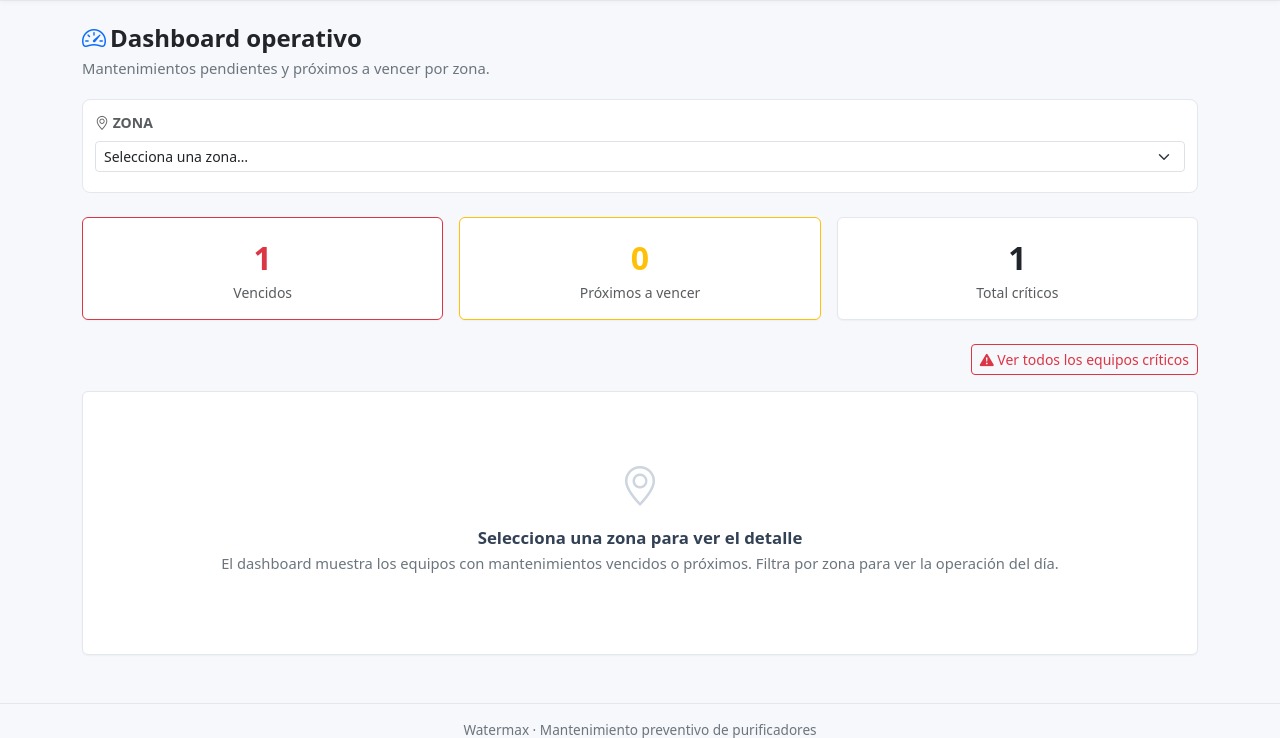
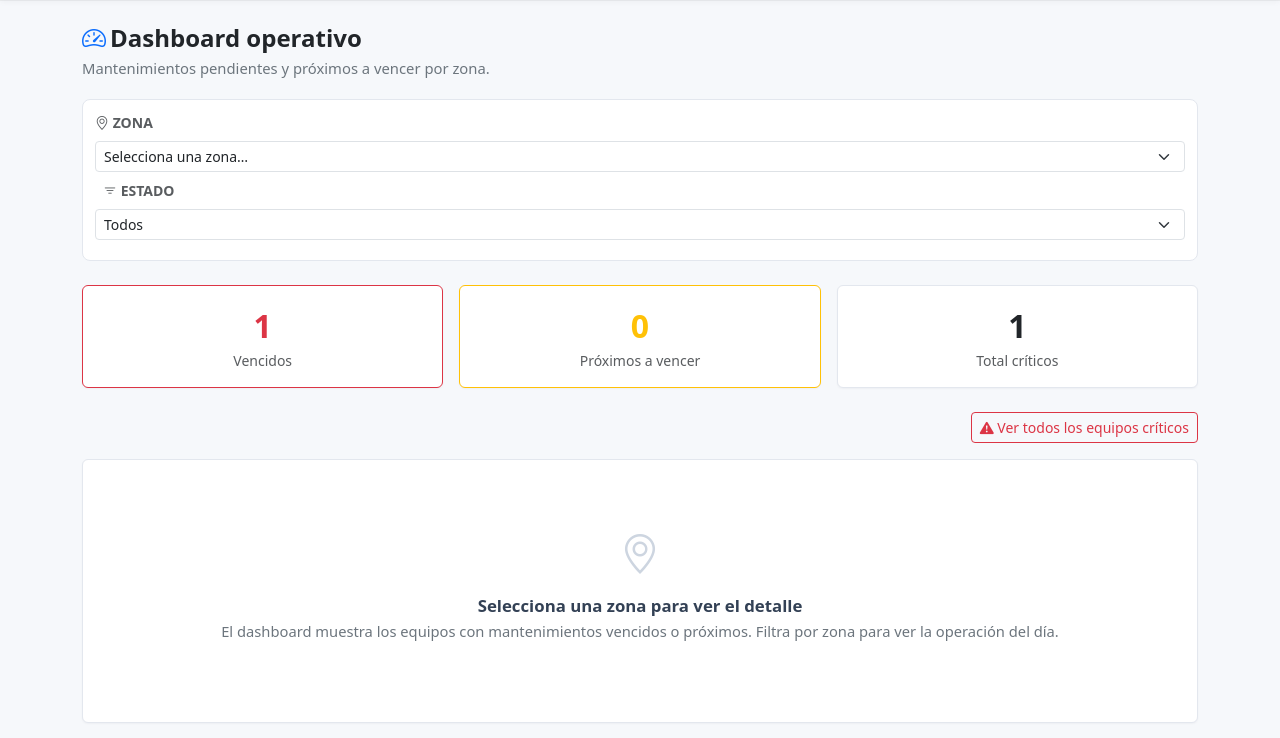
Before and after one commit to davadord/watermax, a Flask app: page /reports/dashboard in a window 1280 px wide. Shown: the part 104-842 px from the top of the page. Run offline with Flask 3, Linux system fonts and the light colour scheme; a user stored in the database is signed in; tables that the repository leaves empty hold one stand-in row (values such as "Sample post"); some libraries are stand-ins or nearby versions.

Commit message:
Sprint 5 #17: filtros de estado/fecha/cliente en reportes + PDF horizontal
Mejoras de usabilidad en dashboard y críticos (filtro por estado, fecha de
referencia, cliente) y ajuste del PDF de zona a orientación horizontal para
más columnas visibles. Suite de pruebas: 65/65 sin cambios necesarios.

```diff
--- a/app/blueprints/reports.py
+++ b/app/blueprints/reports.py
@@ -4,7 +4,7 @@ from sqlalchemy import select
 
 from datetime import date
 from app import db
-from app.models.client import Zona
+from app.models.client import Zona, Cliente
 from app.models.equipment import EquipoInstalado
 from app.services.prediction_service import (
     calcular_vencimientos, get_equipos_criticos, get_resumen_global,
@@ -12,6 +12,7 @@ from app.services.prediction_service import (
 )
 from app.services.report_service import (
     get_reporte_zona, get_reporte_cliente, build_reporte_zona_pdf,
+    ESTADOS_POR_FILTRO,
 )
 
 reports_bp = Blueprint("reports", __name__)
@@ -21,6 +22,12 @@ reports_bp = Blueprint("reports", __name__)
 @login_required
 def dashboard():
     zona_id = request.args.get("zona_id", type=int)
+    estado = request.args.get("estado", "")
+    fecha_str = request.args.get("fecha")
+    try:
+        fecha_ref = date.fromisoformat(fecha_str) if fecha_str else date.today()
+    except ValueError:
+        fecha_ref = date.today()
     zonas = db.session.execute(select(Zona).order_by(Zona.nombre)).scalars().all()
 
     mantenimientos_hoy = []
@@ -30,8 +37,13 @@ def dashboard():
                 EquipoInstalado.zona_id == zona_id, EquipoInstalado.activo == True
             )
         ).scalars().all()
+        urgencias_filtro = ESTADOS_POR_FILTRO.get(estado)
         for equipo in equipos:
-            vencimientos = calcular_vencimientos(equipo)
+            vencimientos = calcular_vencimientos(equipo, fecha_ref=fecha_ref)
+            if urgencias_filtro is not None:
+                vencimientos = [v for v in vencimientos if v["urgencia"] in urgencias_filtro]
+                if not vencimientos:
+                    continue
             n_vencidos = sum(1 for v in vencimientos if v["urgencia"] == URGENCIA_VENCIDO)
             n_proximos = sum(1 for v in vencimientos if v["urgencia"] == URGENCIA_PROXIMO)
             mantenimientos_hoy.append({
@@ -47,6 +59,8 @@ def dashboard():
         "reports/dashboard.html",
         zonas=zonas,
         zona_id=zona_id,
+        estado=estado,
+        fecha=fecha_ref.isoformat(),
         mantenimientos_hoy=mantenimientos_hoy,
         resumen_global=resumen_global,
         today=date.today().isoformat(),
@@ -58,8 +72,12 @@ def dashboard():
 def criticos():
     zona_id = request.args.get("zona_id", type=int)
     urgencia = request.args.get("urgencia")
+    cliente_id = request.args.get("cliente_id", type=int)
     zonas = db.session.execute(select(Zona).order_by(Zona.nombre)).scalars().all()
-    equipos_criticos = get_equipos_criticos(zona_id=zona_id, urgencia=urgencia)
+    clientes = db.session.execute(
+        select(Cliente).where(Cliente.activo == True).order_by(Cliente.nombre)
+    ).scalars().all()
+    equipos_criticos = get_equipos_criticos(zona_id=zona_id, urgencia=urgencia, cliente_id=cliente_id)
 
     return render_template(
         "reports/criticos.html",
@@ -67,6 +85,8 @@ def criticos():
         zonas=zonas,
         zona_id=zona_id,
         urgencia=urgencia,
+        clientes=clientes,
+        cliente_id=cliente_id,
     )
 
 
@@ -79,7 +99,8 @@ def pdf_zona(zona_id):
         fecha = date_type.fromisoformat(fecha_str) if fecha_str else None
     except ValueError:
         fecha = None
-    datos = get_reporte_zona(zona_id, fecha=fecha)
+    estado = request.args.get("estado") or None
+    datos = get_reporte_zona(zona_id, fecha=fecha, estado=estado)
     if not datos["zona"]:
         abort(404)
     try:
--- a/app/services/prediction_service.py
+++ b/app/services/prediction_service.py
@@ -156,7 +156,7 @@ def calcular_proximo_componente(equipo, componente, fecha_intervencion):
     return fecha_intervencion + timedelta(days=intervalo_dias)
 
 
-def get_equipos_criticos(zona_id=None, urgencia=None, with_detail=True):
+def get_equipos_criticos(zona_id=None, urgencia=None, cliente_id=None, with_detail=True):
     """
     Retorna lista de dicts para todos los equipos activos que tienen al menos
     un componente vencido o próximo a vencer.
@@ -185,7 +185,7 @@ def get_equipos_criticos(zona_id=None, urgencia=None, with_detail=True):
         if cache is None:
             cache = {}
             g._equipos_criticos_cache = cache
-        cache_key = (zona_id, urgencia)
+        cache_key = (zona_id, urgencia, cliente_id)
         if cache_key in cache:
             return cache[cache_key]
 
@@ -207,6 +207,8 @@ def get_equipos_criticos(zona_id=None, urgencia=None, with_detail=True):
     )
     if zona_id:
         stmt = stmt.where(EquipoInstalado.zona_id == zona_id)
+    if cliente_id:
+        stmt = stmt.where(EquipoInstalado.cliente_id == cliente_id)
 
     equipos = db.session.execute(stmt).unique().scalars().all()
 
--- a/app/services/report_service.py
+++ b/app/services/report_service.py
@@ -8,11 +8,18 @@ from app.models.client import Zona, Cliente
 from app.models.equipment import EquipoInstalado, TipoEquipo, TipoEquipoComponente
 from app.models.maintenance import Mantenimiento, DetalleMantenimiento
 from app.services.prediction_service import (
-    calcular_vencimientos, URGENCIA_VENCIDO, URGENCIA_PROXIMO,
+    calcular_vencimientos, URGENCIA_VENCIDO, URGENCIA_PROXIMO, URGENCIA_EN_PLAZO,
 )
 
+ESTADOS_POR_FILTRO = {
+    "vencido": (URGENCIA_VENCIDO,),
+    "proximo": (URGENCIA_PROXIMO,),
+    "en_plazo": (URGENCIA_EN_PLAZO,),
+    "criticos": (URGENCIA_VENCIDO, URGENCIA_PROXIMO),
+}
 
-def get_reporte_zona(zona_id: int, fecha=None) -> dict:
+
+def get_reporte_zona(zona_id: int, fecha=None, estado=None) -> dict:
     zona = db.session.get(Zona, zona_id)
 
     stmt = (
@@ -32,6 +39,7 @@ def get_reporte_zona(zona_id: int, fecha=None) -> dict:
     equipos = db.session.execute(stmt).scalars().unique().all()
 
     fecha_ref = fecha or date.today()
+    urgencias_filtro = ESTADOS_POR_FILTRO.get(estado)
     items = []
     resumen = {"total": 0, "vencidos": 0, "proximos": 0, "en_plazo": 0}
 
@@ -48,6 +56,11 @@ def get_reporte_zona(zona_id: int, fecha=None) -> dict:
         else:
             resumen["en_plazo"] += 1
 
+        if urgencias_filtro is not None:
+            vencimientos = [v for v in vencimientos if v["urgencia"] in urgencias_filtro]
+            if not vencimientos:
+                continue
+
         items.append({
             "equipo": equipo,
             "vencimientos": vencimientos,
@@ -63,6 +76,7 @@ def get_reporte_zona(zona_id: int, fecha=None) -> dict:
         "resumen": resumen,
         "fecha_ref": fecha_ref,
         "fecha_generacion": date.today(),
+        "estado": estado,
     }
 
 
@@ -155,7 +169,7 @@ def build_reporte_zona_pdf(datos):
     encabezado, 4 cajas de resumen, un bloque por equipo (cliente, tipo, serie,
     estado y sus componentes vencidos/próximos con fecha, días y fuente).
     """
-    from reportlab.lib.pagesizes import A4
+    from reportlab.lib.pagesizes import A4, landscape
     from reportlab.lib.units import cm
     from reportlab.lib import colors
     from reportlab.lib.styles import ParagraphStyle
@@ -182,7 +196,7 @@ def build_reporte_zona_pdf(datos):
                 self.__dict__.update(state)
                 self.setFont("Helvetica", 8)
                 self.setFillColor(colors.HexColor(_GRIS))
-                self.drawCentredString(A4[0] / 2.0, 1.0 * cm,
+                self.drawCentredString(landscape(A4)[0] / 2.0, 1.0 * cm,
                                        f"Página {self._pageNumber} de {num_pages}")
                 canvas.Canvas.showPage(self)
             canvas.Canvas.save(self)
@@ -193,7 +207,7 @@ def build_reporte_zona_pdf(datos):
 
     buf = BytesIO()
     doc = SimpleDocTemplate(
-        buf, pagesize=A4,
+        buf, pagesize=landscape(A4),
         topMargin=1.8 * cm, bottomMargin=1.8 * cm,
         leftMargin=2 * cm, rightMargin=2 * cm,
         title=f"Reporte Zona {zona.nombre}",
@@ -305,8 +319,12 @@ def build_reporte_zona_pdf(datos):
                 head += f'  {_badge(str(item["n_proximos"]) + " próximos", _NARANJA)}'
 
             celda = [Paragraph(head, st_head)]
-            criticos = [v for v in item["vencimientos"] if v["urgencia"] != "en_plazo"]
-            for v in criticos:
+            mostrar_en_plazo = datos.get("estado") is not None
+            filas = [
+                v for v in item["vencimientos"]
+                if mostrar_en_plazo or v["urgencia"] != "en_plazo"
+            ]
+            for v in filas:
                 d = v["dias_restantes"]
                 if d < 0:
                     plazo = f"hace {-d} d"
--- a/app/static/css/app.css
+++ b/app/static/css/app.css
@@ -254,3 +254,9 @@ body {
 @media (max-width: 575.98px) {
   .wm-form-grid { grid-template-columns: 1fr; }
 }
+
+/* ─── Impresión ──────────────────────────────────────────────────────────── */
+@media print {
+  @page { size: landscape; margin: 1cm; }
+  .table { font-size: .8rem; }
+}
--- a/app/static/js/app.js
+++ b/app/static/js/app.js
@@ -84,7 +84,7 @@
         e.preventDefault();
         var form = btn.closest("form");
         if (!form) return;
-        form.querySelectorAll("select, input[type=text], input[type=search]").forEach(function (el) {
+        form.querySelectorAll("select, input[type=text], input[type=search], input[type=date]").forEach(function (el) {
           if (el.tagName === "SELECT") el.selectedIndex = 0;
           else el.value = "";
         });
--- a/app/templates/reports/dashboard.html
+++ b/app/templates/reports/dashboard.html
@@ -21,7 +21,26 @@
       </option>
     {% endfor %}
   </select>
+  <label for="estado" class="form-label mb-0 small fw-semibold text-uppercase text-muted ms-2">
+    <i class="bi bi-filter"></i> Estado
+  </label>
+  <select name="estado" id="estado" class="form-select form-select-sm"
+          onchange="this.form.submit()">
+    <option value="">Todos</option>
+    <option value="vencido" {% if estado == 'vencido' %}selected{% endif %}>Vencidos</option>
+    <option value="en_plazo" {% if estado == 'en_plazo' %}selected{% endif %}>En plazo</option>
+    <option value="proximo" {% if estado == 'proximo' %}selected{% endif %}>Por vencer</option>
+    <option value="criticos" {% if estado == 'criticos' %}selected{% endif %}>Vencidos y por vencer</option>
+  </select>
   {% if zona_id %}
+    <label for="fecha" class="form-label mb-0 small fw-semibold text-uppercase text-muted ms-2">
+      <i class="bi bi-calendar3"></i> Fecha
+    </label>
+    <input type="date" name="fecha" id="fecha" class="form-control form-control-sm"
+           value="{{ fecha }}" style="width: 9.5rem;">
+    <button type="submit" class="btn btn-outline-secondary btn-sm">Aplicar</button>
+  {% endif %}
+  {% if zona_id or estado or fecha != today %}
     <button type="button" class="btn btn-link btn-sm text-decoration-none"
             data-filter-reset>Limpiar</button>
   {% endif %}
@@ -29,10 +48,8 @@
 </form>
 {% if zona_id %}
   <div class="d-flex align-items-center gap-2 mb-4">
-    <input type="date" id="pdf-fecha" class="form-control form-control-sm"
-           value="{{ today }}" style="width: 9rem;">
     <a id="pdf-link"
-       href="{{ url_for('reports.pdf_zona', zona_id=zona_id) }}?fecha={{ today }}"
+       href="{{ url_for('reports.pdf_zona', zona_id=zona_id) }}?fecha={{ fecha }}&estado={{ estado }}"
        target="_blank" class="btn btn-outline-secondary btn-sm text-nowrap">
       <i class="bi bi-file-earmark-pdf"></i> Exportar PDF
     </a>
@@ -85,8 +102,8 @@
   <div class="alert alert-success">
     <i class="bi bi-check-circle-fill"></i>
     <div>
-      <strong>Sin pendientes en esta zona.</strong>
-      No hay mantenimientos vencidos ni próximos a vencer.
+      <strong>Sin equipos para este filtro.</strong>
+      No hay componentes que coincidan con el estado seleccionado en esta zona.
     </div>
   </div>
 {% else %}
@@ -137,8 +154,8 @@
             </tr>
           </thead>
           <tbody>
-            {% for v in item.vencimientos if v.urgencia != 'en_plazo' %}
-            <tr class="{% if v.urgencia == 'vencido' %}table-danger{% else %}table-warning{% endif %}">
+            {% for v in item.vencimientos %}
+            <tr class="{% if v.urgencia == 'vencido' %}table-danger{% elif v.urgencia == 'proximo' %}table-warning{% else %}table-success{% endif %}">
               <td>{{ v.componente.nombre }}</td>
               <td class="text-nowrap">{{ v.fecha_proyectada.strftime('%d/%m/%Y') }}</td>
               <td class="text-nowrap">
@@ -179,17 +196,3 @@
   {% endfor %}
 {% endif %}
 {% endblock %}
-
-{% block scripts %}
-{% if zona_id %}
-<script>
-  const fechaInput = document.getElementById('pdf-fecha');
-  const pdfLink   = document.getElementById('pdf-link');
-  const base      = "{{ url_for('reports.pdf_zona', zona_id=zona_id) }}";
-
-  fechaInput.addEventListener('change', () => {
-    pdfLink.href = base + '?fecha=' + fechaInput.value;
-  });
-</script>
-{% endif %}
-{% endblock %}
```
Also changed, not shown: app/templates/reports/criticos.html (+13 -1 lines).
